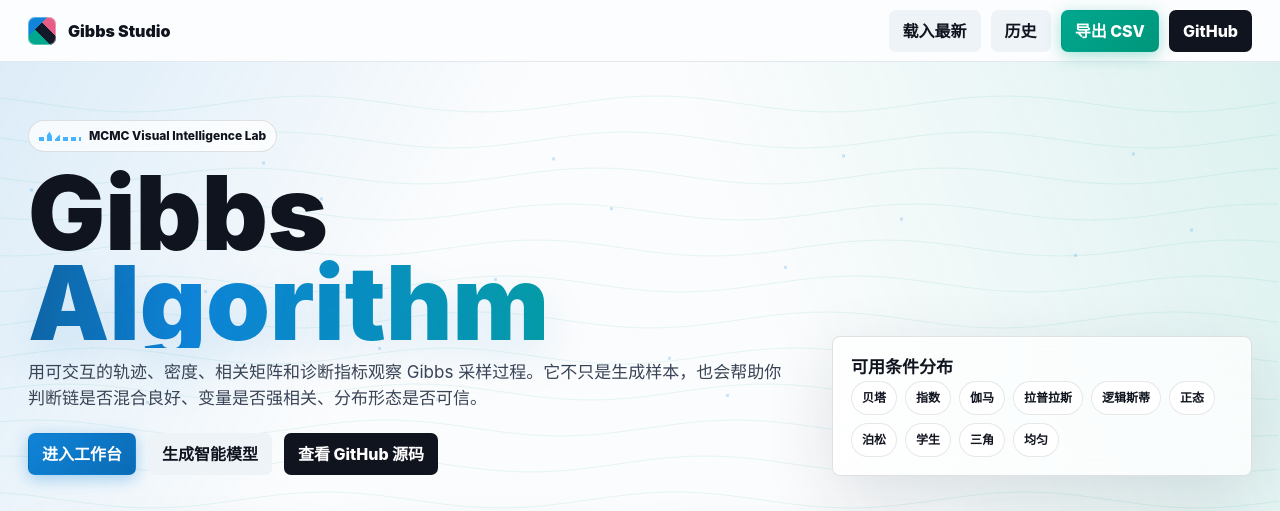
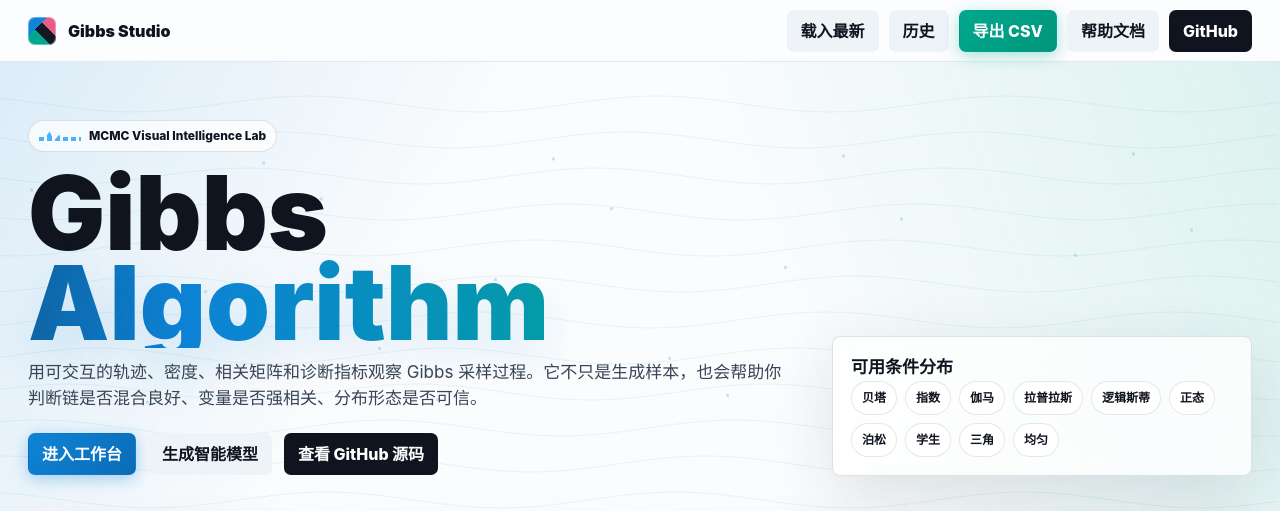
Before and after one commit to OPSAF/gibbs, a Flask app: page / in a window 1280 px wide. Shown: the top 511 px of the page. Run offline with Flask 3, Linux system fonts and the light colour scheme; some libraries are stand-ins or nearby versions.

Commit message:
Update index.html

```diff
--- a/templates/index.html
+++ b/templates/index.html
@@ -1057,6 +1057,7 @@
             <button class="btn" onclick="loadExistingData()">载入最新</button>
             <button class="btn" onclick="loadHistoryList()">历史</button>
             <button class="btn success" onclick="exportToCSV()">导出 CSV</button>
+            <a class="btn" href="/docs">帮助文档</a>
             <a class="btn dark" href="https://github.com/OPSAF/gibbs" target="_blank" rel="noopener noreferrer">GitHub</a>
         </div>
     </nav>
```
